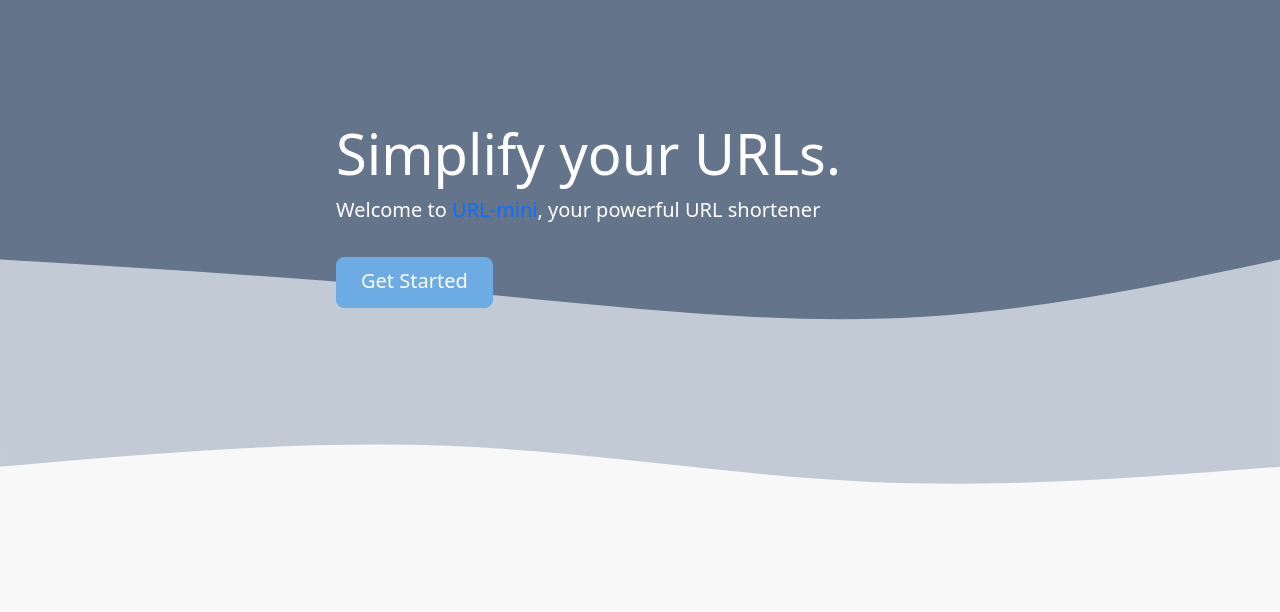
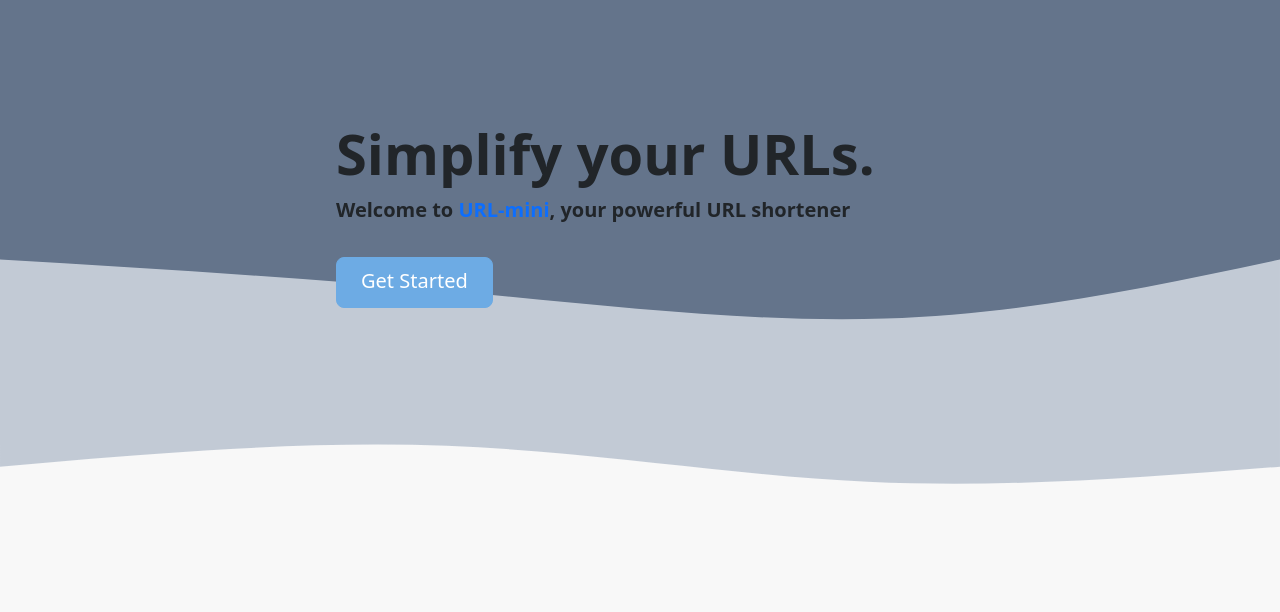
Before and after one commit to DanyalAnsari/URL-mini, a Node server app: page / in a window 1280 px wide. Shown: the part 56-668 px from the top of the page. Run offline with Node 20, Linux system fonts and the light colour scheme; some libraries are stand-ins or nearby versions.

Commit message:
minor fixes!

```diff
--- a/src/views/home.ejs
+++ b/src/views/home.ejs
@@ -6,10 +6,10 @@
 <%- include('./partials/wave.ejs') %>
 
 <!-- Hero Section -->
-<div class="cover-container d-flex w-100 h-100 p-3 mx-auto flex-column text-white">
+<div class="cover-container d-flex w-100 h-100 p-3 mx-auto flex-column">
   <header class="mb-auto px-3">
-    <h1 class="display-4">Simplify your URLs.</h1>
-    <p class="lead">Welcome to <span class="text-primary">URL-mini</span>, your powerful URL shortener</p>
+    <h1 class="display-4 fw-bold">Simplify your URLs.</h1>
+    <p class="lead fw-semibold">Welcome to <span class="text-primary">URL-mini</span>, your powerful URL shortener</p>
     <a href="<%= locals.User ? '/home/dashboard' : '/user/signup' %>"
        class="btn btn-primary btn-lg px-4 mt-3">
       Get Started <i class="bi bi-arrow-right"></i>
--- a/src/views/partials/navbar.ejs
+++ b/src/views/partials/navbar.ejs
@@ -1,4 +1,3 @@
-<% console.log(locals.User) %>
 <nav class="navbar navbar-expand-lg navbar-dark sticky-top">
   <div class="container">
     <a class="navbar-brand" href="#">URL-mini</a>
```
Also changed, not shown: 1 other file.
